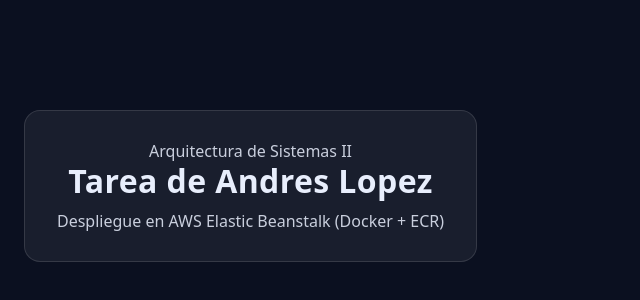
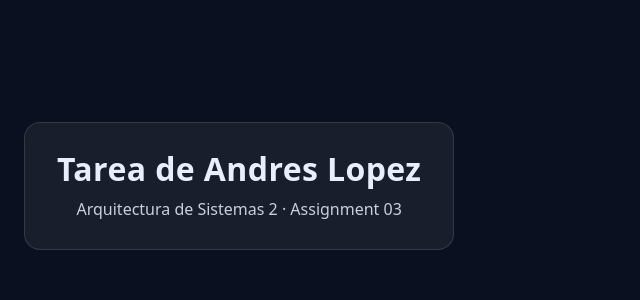
Before and after one commit to AndresRafLopMaz/arq-sistemas-2, a React app: page / in a window 1280 px wide. Shown: the part 238-538 px from the top of the page, without its empty margins (0-640 px from the left). Built offline with nearby package versions, Linux system fonts and the light colour scheme; the HTML template or start-up script is replaced by a standard one.

Commit message:
Update App.tsx

```diff
--- a/src/App.tsx
+++ b/src/App.tsx
@@ -3,13 +3,10 @@ import './App.css'
 export default function App() {
   return (
     <main className="page">
-      <section className="card">
-        <p className="badge">Arquitectura de Sistemas II</p>
-        <h1 className="title">Tarea de Andres Lopez</h1>
-        <p className="subtitle">
-          Despliegue en AWS Elastic Beanstalk (Docker + ECR)
-        </p>
-      </section>
+      <div className="card">
+        <h1>Tarea de Andres Lopez</h1>
+        <p>Arquitectura de Sistemas 2 · Assignment 03</p>
+      </div>
     </main>
   )
 }
```
